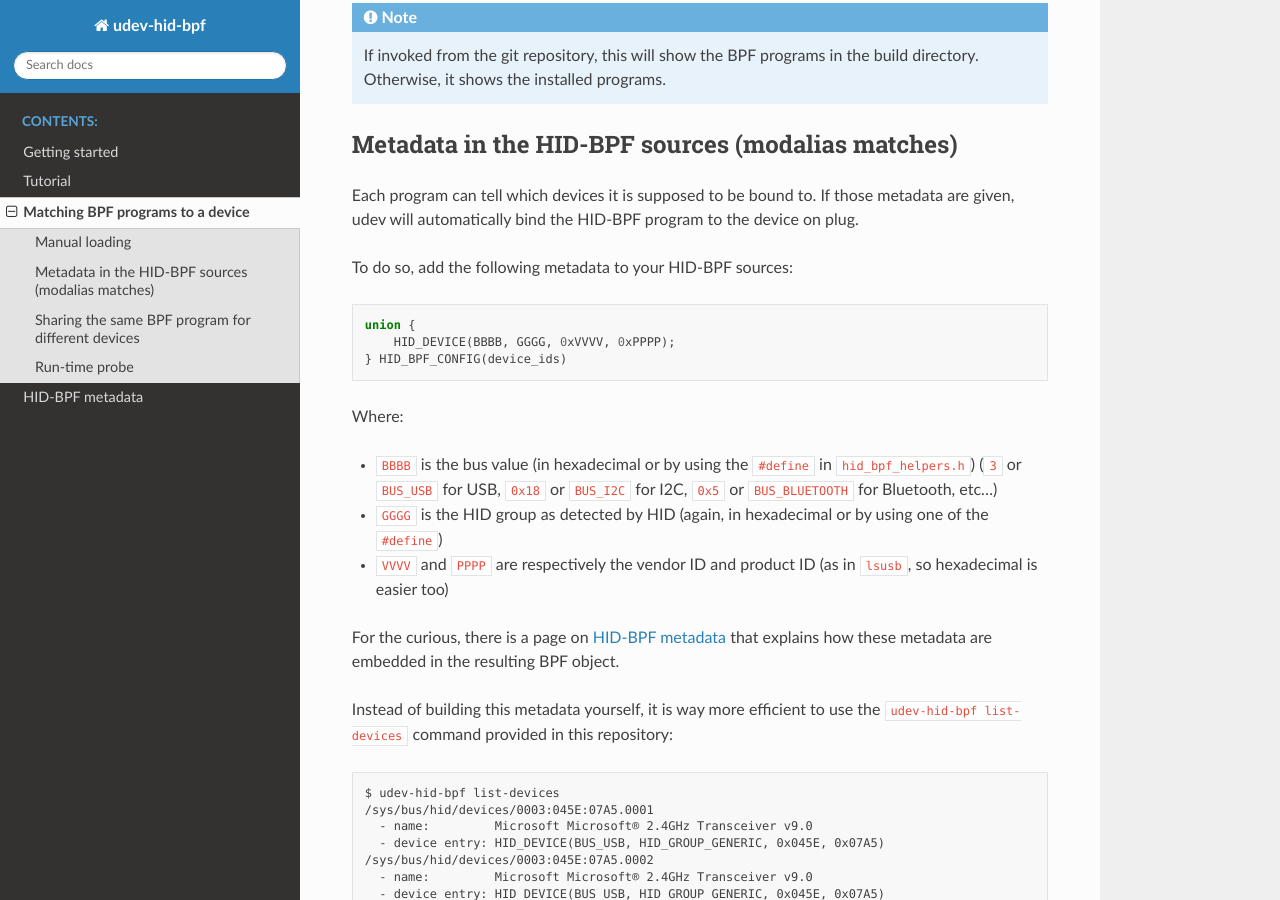
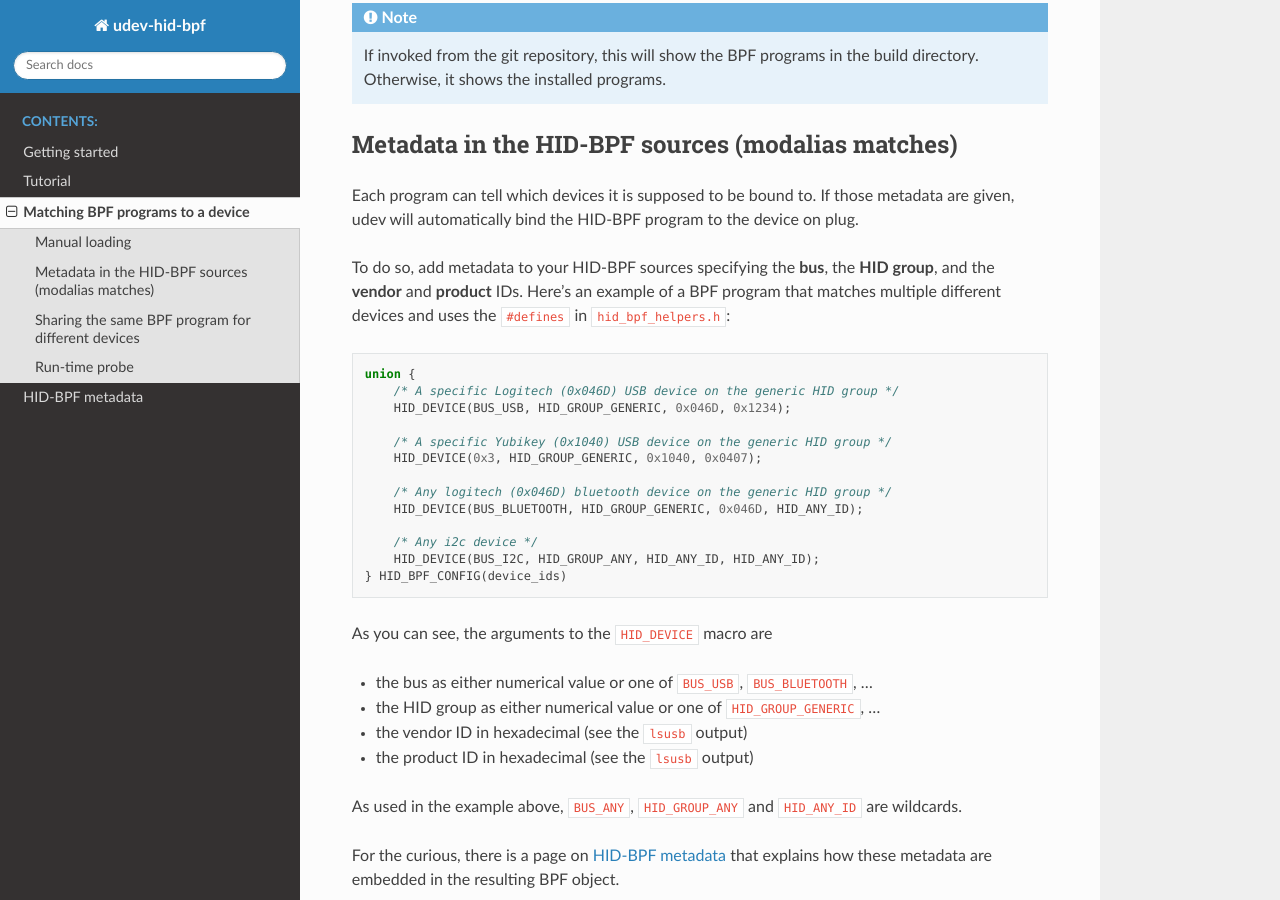
Before and after one commit to icecream95/udev-hid-bpf, a Sphinx documentation site: the page built from doc/device-matches.rst, in a window 1280 px wide and 900 px high, scrolled down 514 px. Built offline with Sphinx 7.4.7 and the Read the Docs theme 2.0.0, drawn with Linux system fonts in a browser that asks for light colours; some of the changed text lies outside the part shown.

Commit message:
doc: reword the device matches page
Signed-off-by: Peter Hutterer <peter.hutterer@who-t.net>

```diff
--- a/doc/device-matches.rst
+++ b/doc/device-matches.rst
@@ -28,20 +28,36 @@ Each program can tell which devices it is supposed to be bound to.
 If those metadata are given, udev will automatically bind the HID-BPF
 program to the device on plug.
 
-To do so, add the following metadata to your HID-BPF sources:
+To do so, add metadata to your HID-BPF sources specifying the **bus**, the
+**HID group**, and the **vendor** and **product** IDs. Here's an example of a
+BPF program that matches multiple different devices and uses the ``#defines``
+in ``hid_bpf_helpers.h``:
 
 .. code-block:: c
 
    union {
-       HID_DEVICE(BBBB, GGGG, 0xVVVV, 0xPPPP);
+       /* A specific Logitech (0x046D) USB device on the generic HID group */
+       HID_DEVICE(BUS_USB, HID_GROUP_GENERIC, 0x046D, 0x1234);
+
+       /* A specific Yubikey (0x1040) USB device on the generic HID group */
+       HID_DEVICE(0x3, HID_GROUP_GENERIC, 0x1040, 0x0407);
+
+       /* Any logitech (0x046D) bluetooth device on the generic HID group */
+       HID_DEVICE(BUS_BLUETOOTH, HID_GROUP_GENERIC, 0x046D, HID_ANY_ID);
+
+       /* Any i2c device */
+       HID_DEVICE(BUS_I2C, HID_GROUP_ANY, HID_ANY_ID, HID_ANY_ID);
    } HID_BPF_CONFIG(device_ids)
 
-Where:
+As you can see, the arguments to the ``HID_DEVICE`` macro are
 
-- ``BBBB`` is the bus value (in hexadecimal or by using the ``#define`` in ``hid_bpf_helpers.h``)
-  (``3`` or ``BUS_USB`` for USB, ``0x18`` or ``BUS_I2C`` for I2C, ``0x5`` or ``BUS_BLUETOOTH`` for Bluetooth, etc...)
-- ``GGGG`` is the HID group as detected by HID (again, in hexadecimal or by using one of the ``#define``)
-- ``VVVV`` and ``PPPP`` are respectively the vendor ID and product ID (as in ``lsusb``, so hexadecimal is easier too)
+- the bus as either numerical value or one of ``BUS_USB``, ``BUS_BLUETOOTH``, ...
+- the HID group as either numerical value or one of ``HID_GROUP_GENERIC``, ...
+- the vendor ID in hexadecimal (see the ``lsusb`` output)
+- the product ID in hexadecimal (see the ``lsusb`` output)
+
+As used in the example above, ``BUS_ANY``, ``HID_GROUP_ANY`` and ``HID_ANY_ID``
+are wildcards.
 
 For the curious, there is a page on :ref:`metadata` that explains how these metadata are
 embedded in the resulting BPF object.
@@ -95,9 +111,8 @@ Just strip out the ``hid:`` prefix, extract the bus, group, vid, pid and done.
 Sharing the same BPF program for different devices
 ---------------------------------------------------
 
-The metadata supports basic globbing features: any of
-``BBBB``, ``GGGG``, ``VVVV`` or ``PPPP`` may be the catch all value ``BUS_ANY``,
-``HID_GROUP_ANY`` or ``HID_ANY_ID`` (the latter is for ``VVVV`` and ``PPPP``).
+The metadata supports basic globbing features via the special values of ``BUS_ANY``,
+``HID_GROUP_ANY`` or ``HID_ANY_ID`` (the latter is for vendor ID and product ID).
 Any device that matches all the other fields will thus match. For example
 a metadata entry of ``HID_DEVICE(BUS_USB, HID_GROUP_ANY, HID_ANY_ID, HID_ANY_ID)``
 will match any USB device.
@@ -107,7 +122,7 @@ will match any USB device.
 Run-time probe
 --------------
 
-Sometimes having just the static modalias is not enough to know if a program needs to be loaded.
+Sometimes having just the vendor/product ID is not enough to know if a program needs to be loaded.
 For example, one mouse I am doing tests with (``G10-Mechanical-Gaming-Mouse.bpf.c`` with
 ``HID_DEVICE(BUS_USB, HID_GROUP_GENERIC, 0x04d9, 0xa09f)``) exports 3 HID interfaces,
 but the BPF program only applies to one of those HID interfaces.
@@ -115,9 +130,33 @@ but the BPF program only applies to one of those HID interfaces.
 ``udev-hid-bpf`` provides a similar functionality as the kernel with a ``probe`` function.
 Before loading and attaching any BPF program to a given HID device, ``udev-hid-bpf`` executes the syscall ``probe`` in the ``.bpf.c`` file if there is any.
 
-The arguments of this syscall are basically the unique id of the HID device, its report descriptor and its report descriptor size.
+.. code-block:: c
+
+  SEC("syscall")
+  int probe(struct hid_bpf_probe_args *ctx)
+  {
+      /* zero if we want to bind, nonzero otherwise*/
+      ctx->retval = 0;
+
+      return 0;
+  }
+
+The arguments of this syscall are basically the unique id of the HID device, its report descriptor and its report descriptor size:
+
+
+.. code-block:: c
+
+  struct hid_bpf_probe_args {
+    unsigned int hid;
+    unsigned int rdesc_size;  /* number of valid bytes */
+    unsigned char rdesc[4096]; /* the actual report descriptor */
+    int retval;
+  };
+
 If the BPF program sets the ``ctx->retval`` to zero, the  BPF program is loaded for this device. A nonzero value (typically ``-EINVAL``)
-prevents the BPF program from loading. See the ``G10-Mechanical-Gaming-Mouse.bpf.c`` program for an example of this functionality.
+prevents the BPF program from loading. See the
+``G10-Mechanical-Gaming-Mouse.bpf.c`` program for an example of this
+functionality or the :ref:`tutorial_probe` section of the :ref:`tutorial`.
 
 Also note that ``probe`` is executed as a ``SEC("syscall")``, which means that the bpf function
 ``hid_bpf_hw_request()`` is available if you need to configure the device before customizing
--- a/doc/tutorial.rst
+++ b/doc/tutorial.rst
@@ -131,6 +131,9 @@ And we can remove it again (so we can re-add it later)::
 .. note:: The official tool for listing BPF programs is ``bpftool prog`` which
           will list all currently loaded BPF programs. Our program will be
           listed as ``ignore_button_fix_rdesc`` and/or ``ignore_button_fix_event``.
+
+
+.. _tutorial_probe:
 
 Probing
 -------
```
